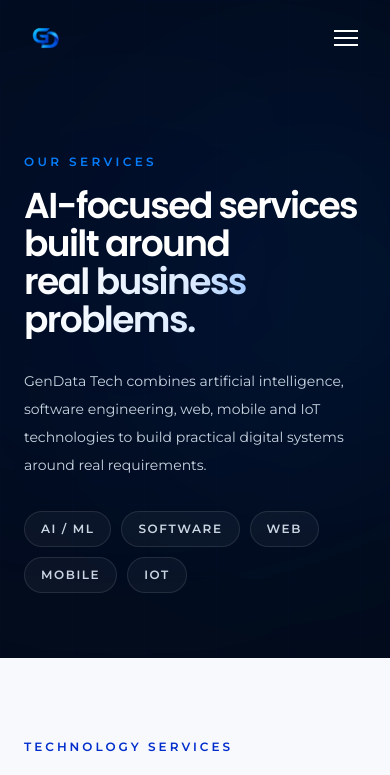
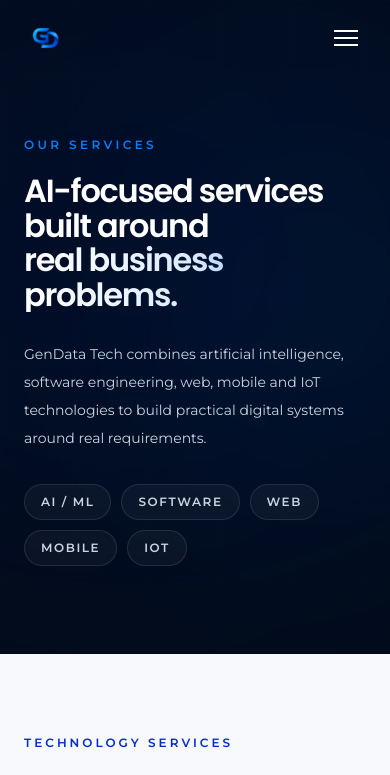
Before and after one commit to aravinthk1504/gendata-techv2, a Next.js app: page /de/services in a window 390 px wide. Shown: the top 775 px of the page. Built offline with nearby package versions, Linux system fonts and the light colour scheme.

Commit message:
Normalize responsive hero layout and typography

```diff
--- a/src/components/migrated/Services.jsx
+++ b/src/components/migrated/Services.jsx
@@ -333,7 +333,7 @@ function Services() {
 
         <section
           ref={heroRef}
-          className="relative overflow-hidden bg-[#030b18] px-6 pt-[88px] lg:px-10"
+          className="relative overflow-hidden bg-[#030b18] px-6 pt-28 pb-16 sm:pt-32 sm:pb-20 lg:px-10 lg:pt-32 lg:pb-20"
         >
           {/* MAIN GLOW */}
 
@@ -406,8 +406,8 @@ function Services() {
             }}
           />
 
-          <div className="relative mx-auto flex min-h-[570px] w-full max-w-[1400px] items-center py-10 lg:min-h-[610px] lg:py-8">
-            <div className="grid w-full items-center gap-10 lg:grid-cols-[1.05fr_0.95fr] lg:gap-12">
+          <div className="relative mx-auto flex w-full max-w-[1400px] items-center py-6 sm:py-8 lg:min-h-[430px] lg:py-8">
+            <div className="grid w-full min-w-0 items-center gap-10 lg:grid-cols-[1.08fr_0.92fr] lg:gap-10">
               {/* HERO LEFT */}
 
               <div>
@@ -455,7 +455,7 @@ function Services() {
                     duration: 0.65,
                     delay: 0.08,
                   }}
-                  className="mt-4 max-w-[690px] font-heading text-4xl font-semibold leading-[1.05] tracking-[-0.045em] text-white sm:text-5xl lg:text-[58px]"
+                  className="mt-5 max-w-4xl font-heading text-[clamp(2rem,8vw,2.5rem)] font-semibold leading-[1.08] tracking-[-0.04em] text-white sm:text-5xl lg:text-6xl"
                 >
                   AI-focused services built around
                   <span className="block bg-gradient-to-r from-white via-blue-100 to-[#057CFA] bg-clip-text text-transparent">
```
